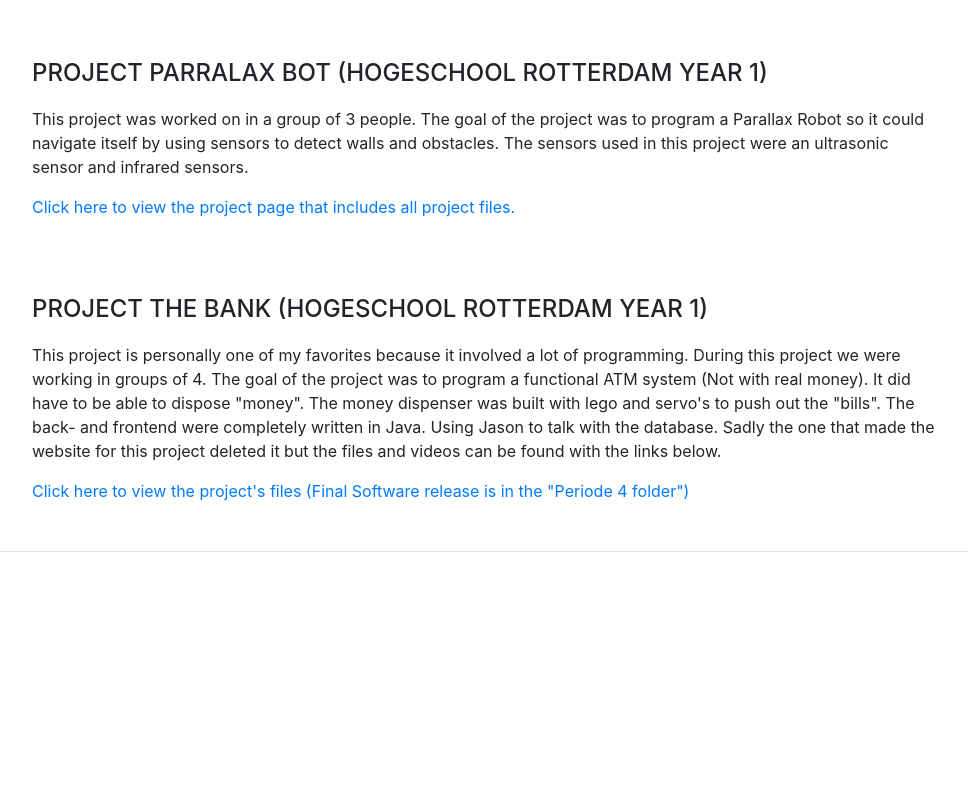
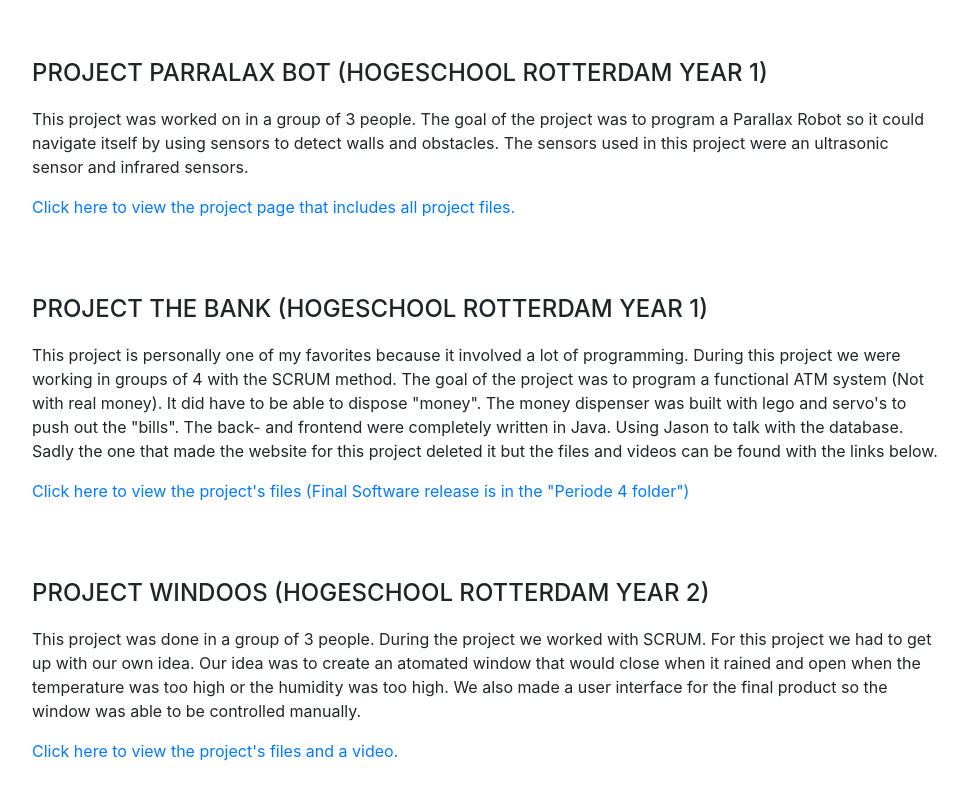
Before and after one commit to PeterSmaal/petersmaal.github.io, a website with bundled scripts: page index.html in a window 1280 px wide. Shown: the part 4440-5240 px from the top of the page, without its empty margins (288-1256 px from the left). Before the commit the page ends 4992 px from the top, so only its background shows below. Built offline with nearby package versions, Linux system fonts and the light colour scheme; a web font is replaced by a local one.

Commit message:
Added project Windoos

```diff
--- a/index.html
+++ b/index.html
@@ -236,8 +236,16 @@
           <br>
           <br>
           <div class="subheading mb-3">Project The Bank (Hogeschool Rotterdam Year 1)</div>
-          <p>This project is personally one of my favorites because it involved a lot of programming. During this project we were working in groups of 4. The goal of the project was to program a functional ATM system (Not with real money). It did have to be able to dispose "money". The money dispenser was built with lego and servo's to push out the "bills". The back- and frontend were completely written in Java. Using Jason to talk with the database. Sadly the one that made the website for this project deleted it but the files and videos can be found with the links below.</p>
+          <p>This project is personally one of my favorites because it involved a lot of programming. During this project we were working in groups of 4 with the SCRUM method. The goal of the project was to program a functional ATM system (Not with real money). It did have to be able to dispose "money". The money dispenser was built with lego and servo's to push out the "bills". The back- and frontend were completely written in Java. Using Jason to talk with the database. Sadly the one that made the website for this project deleted it but the files and videos can be found with the links below.</p>
           <a href="https://www.dropbox.com/sh/ltzrbzrd1y8bnpl/AADrU2Z6Oa187aLvC1JooCIia?dl=0">Click here to view the project's files (Final Software release is in the "Periode 4 folder")</a>
+          <br>
+          <br>
+          <br>
+          <br>
+          <div class="subheading mb-3">Project Windoos (Hogeschool Rotterdam Year 2)</div>
+          <p>This project was done in a group of 3 people. During the project we worked with SCRUM. For this project we had to get up with our own idea. Our idea was to create an atomated window that would close when it rained and open when the temperature was too high or the humidity was too high. We also made a user interface for the final product so the window was able to be controlled manually.</p>
+          <a href="https://windoos.weebly.com/">Click here to view the project's files and a video.</a>
+
         </div>
       </section>
 
```
